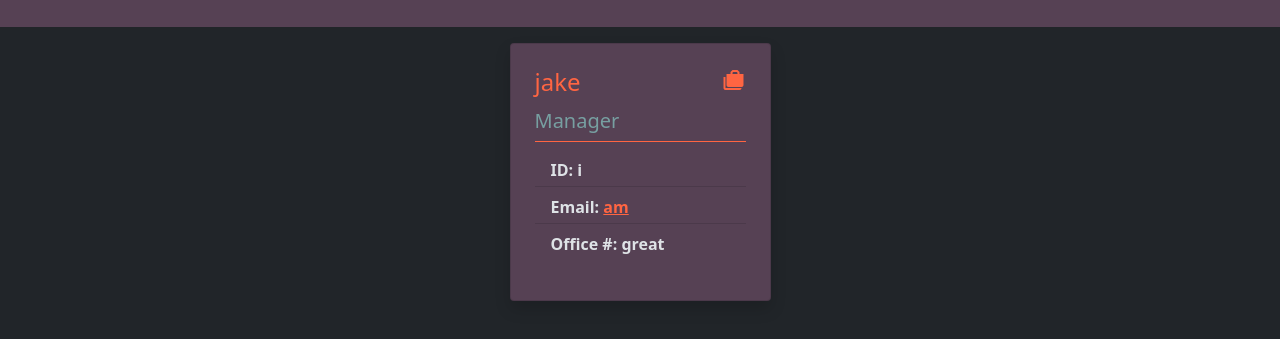
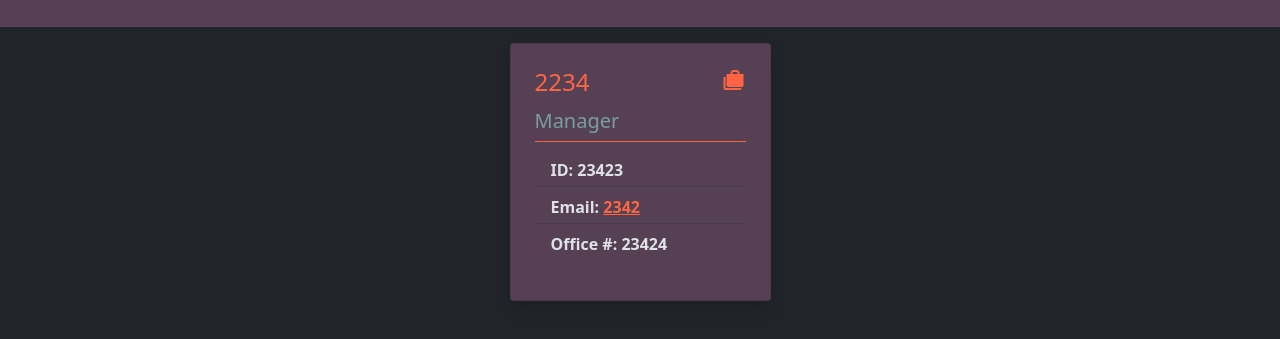
Before and after one commit to graybishop/team-profile-generator, a website: page dist/index.html in a window 1280 px wide. Shown: the part 77-416 px from the top of the page. Drawn offline with Linux system fonts and the light colour scheme.

```diff
--- a/dist/index.html
+++ b/dist/index.html
@@ -26,7 +26,7 @@
         <div class="card text-dark shadow mb-3 h-100">
             <div class="card-body p-4">
                 <div class="d-flex flex-row justify-content-between pb-2">
-                    <h2 class="card-title fs-4 text-primary">jake</h2>
+                    <h2 class="card-title fs-4 text-primary">2234</h2>
                     <span class="material-icons text-primary">
                         cases
                     </span>
@@ -35,9 +35,9 @@
                     <h3 class="card-subtitle text-secondary fs-5">Manager</h3>
                 </div>
                 <ul class="list-group list-group-flush">
-                    <li class="list-group-item card-text m-0 pb-1 fw-bold">ID: i</>
-                    <li class=" list-group-item card-text m-0 fw-bold pb-1">Email: <a href="mailto:am">am</a></>
-                    <li class=" list-group-item card-text m-0 fw-bold pb-1">Office #: great</>
+                    <li class="list-group-item card-text m-0 pb-1 fw-bold">ID: 23423</>
+                    <li class=" list-group-item card-text m-0 fw-bold pb-1">Email: <a href="mailto:2342">2342</a></>
+                    <li class=" list-group-item card-text m-0 fw-bold pb-1">Office #: 23424</>
                 </ul>
             </div>
         </div>
```
Also changed, not shown: 2 other files.
